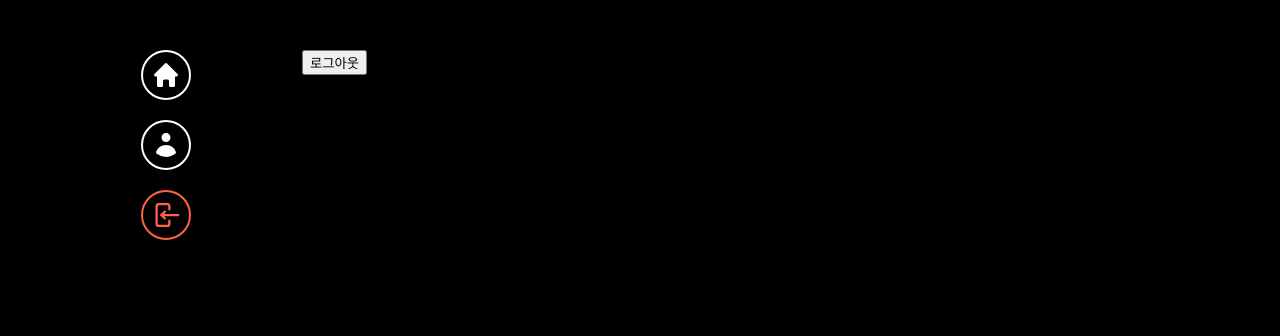
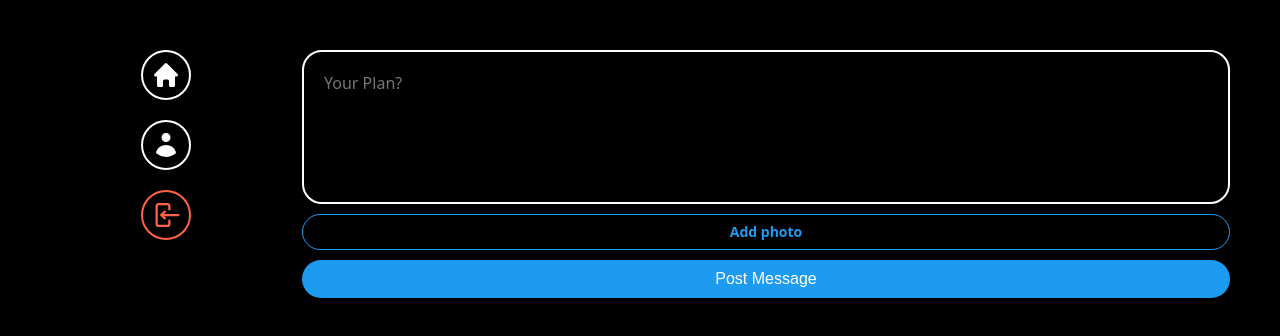
Before and after one commit to HyunSooBae/bae, a React (Vite) app: page / in a window 1280 px wide. Shown: the top 336 px of the page. Built offline with nearby package versions, Linux system fonts and the light colour scheme; no server answers; sample sign-in values are in the browser's storage; the HTML template or start-up script is replaced by a standard one.

Commit message:
Feat: 메세지 폼 UI 추가

```diff
--- /dev/null
+++ b/src/components/post-msg-form.tsx
@@ -0,0 +1,78 @@
+import { useState } from 'react'
+import styled from 'styled-components'
+
+const Form = styled.form`
+  display: flex;
+  flex-direction: column;
+  gap: 10px;
+`
+
+const TextArea = styled.textarea`
+  padding: 20px;
+  width: 100%;
+  border: 2px solid white;
+  border-radius: 20px;
+  font-family: system-ui, -apple-system, BlinkMacSystemFont, 'Segoe UI', Roboto, Oxygen, Ubuntu, Cantarell, 'Open Sans', 'Helvetica Neue', sans-serif;
+  font-size: 16px;
+  background-color: black;
+  color: white;
+  resize: none;
+  &::placeholder {
+    font-size: 16px;
+  }
+  &:focus {
+    outline: none;
+    border-color: #1d9bf0;
+  }
+`
+
+const AttachFileButton = styled.label`
+  padding: 10px 0px;
+  border: 1px solid #1d9bf0;
+  border-radius: 20px;
+  text-align: center;
+  font-weight: 600;
+  font-size: 14px;
+  color: #1d9bf0;
+  cursor: pointer;
+`
+
+const AttachFileInput = styled.input`
+  display: none;
+`
+
+const SubmitBtn = styled.input`
+  padding: 10px 0px;
+  border: none;
+  border-radius: 20px;
+  background-color: #1d9bf0;
+  font-size: 16px;
+  color: white;
+  cursor: pointer;
+  &:hover,
+  &:active {
+    opacity: 0.9
+  }
+`
+
+export default function PostMsgForm() {
+  const [isLoading, setIsLoading] = useState(false)
+  const [msg, setMsg] = useState("")
+  const [file, setFile] = useState<File | null>(null)
+  const onChange = (e: React.ChangeEvent<HTMLTextAreaElement>) => {
+    setMsg(e.target.value)
+  }
+  const onFileChange = (e: React.ChangeEvent<HTMLInputElement>) => {
+    const { files } = e.target
+    if(files && files.length ===1) {
+      setFile(files[0])
+    }
+  }
+
+  return <Form>
+    <TextArea onChange={onChange} value={msg} placeholder="Your Plan?" rows={5} maxLength={180} />
+    <AttachFileButton htmlFor="file">{file? "Photo added ✅" : "Add photo"}</AttachFileButton>
+    <AttachFileInput onChange={onFileChange} type="file" id="file" accept="image/*" />
+    <SubmitBtn type="submit" value={isLoading? "Posting..." : "Post Message"} />
+  </Form>
+}
--- a/src/routes/home.tsx
+++ b/src/routes/home.tsx
@@ -1,8 +1,10 @@
-import { auth } from '../firebase'
+import styled from 'styled-components'
+import PostMsgForm from '../components/post-msg-form'
+
+const Wrapper = styled.div``
 
 export default function Home() {
-  const logOut = () => {
-    auth.signOut()
-  }
-  return <h1><button onClick={logOut}>로그아웃</button></h1>
+  return <Wrapper>
+    <PostMsgForm />
+  </Wrapper>
 }
```
